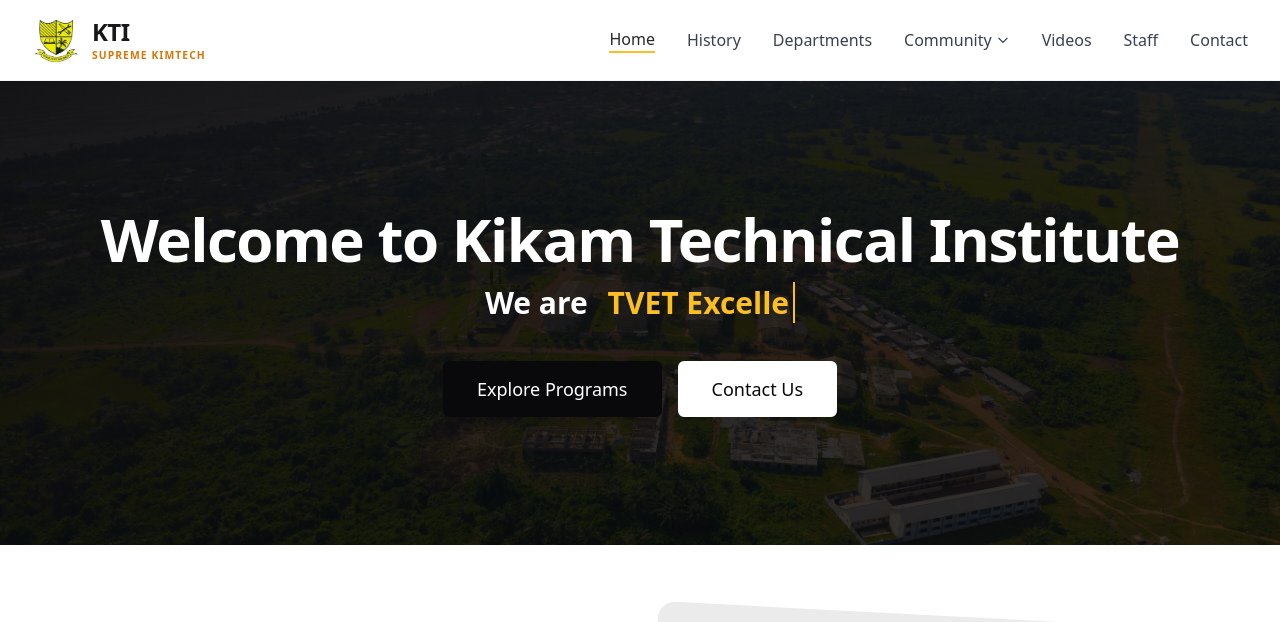
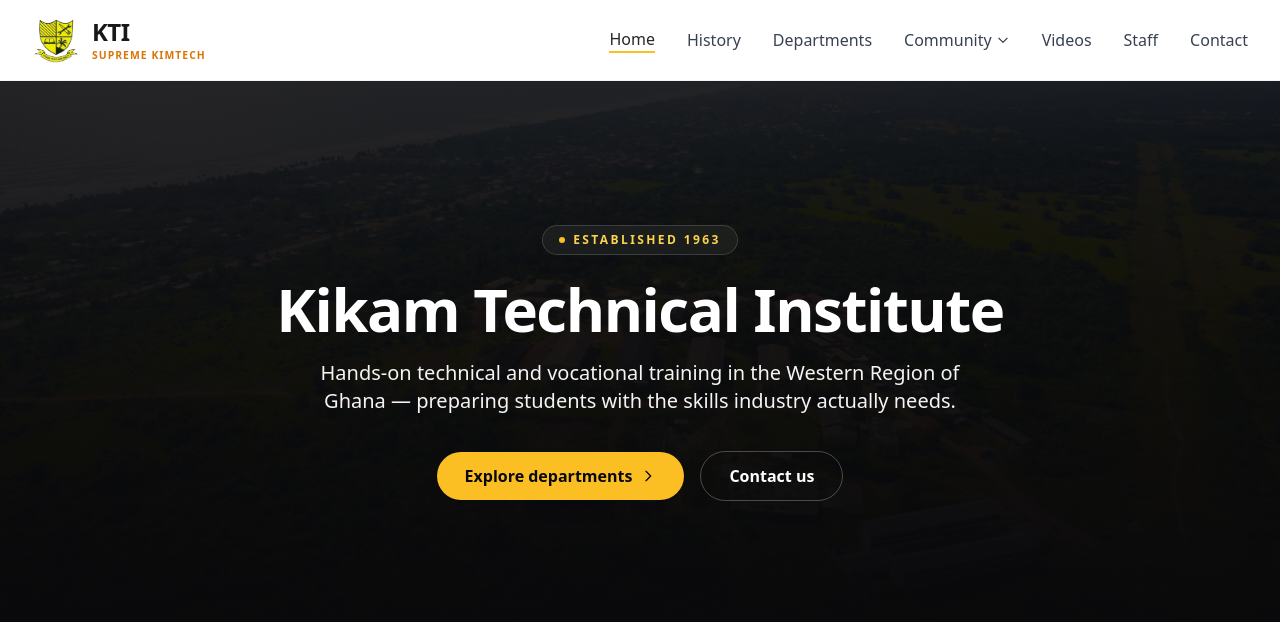
Before and after one commit to androidnega/kti, a PHP site: page /KTI/ in a window 1280 px wide. Shown: the top 622 px of the page. Run offline with PHP 8.4, Linux system fonts and the light colour scheme; some libraries are stand-ins or nearby versions.

Commit message:
Clean homepage hero: drop typewriter, simplify layout
Replaces the heavy gradient + animated typewriter with a calm,
centered hero: subtle photo overlay, a small "Established 1963" pill,
single bold headline, one supporting sentence, and two rounded
CTAs (Explore departments / Contact us). No JS required.

Co-authored-by: Cursor <cursoragent@cursor.com>

```diff
--- a/app/views/home.php
+++ b/app/views/home.php
@@ -1,91 +1,35 @@
 <?php ob_start(); ?>
 
 <!-- Hero Section -->
-<section class="hero relative py-20 sm:py-24 md:py-32 bg-cover bg-center" style="background-image: url('<?= APP_URL ?>/assets/images/droneshotcampus.jpg');">
-    <div class="absolute inset-0 bg-gradient-to-br from-primary-900/95 via-primary-900/85 to-primary-900/80"></div>
-    <div class="relative max-w-7xl mx-auto px-4 sm:px-6 lg:px-8 text-center text-white">
-        <h1 class="text-2xl sm:text-4xl md:text-5xl lg:text-6xl font-extrabold mb-3 sm:mb-4 leading-tight tracking-tight text-balance" style="font-family: system-ui, -apple-system, BlinkMacSystemFont, 'Segoe UI', sans-serif;">
-            <span class="text-white">Welcome to Kikam Technical Institute</span>
+<section class="relative isolate overflow-hidden bg-primary-900 text-white">
+    <div class="absolute inset-0 -z-10">
+        <img src="<?= APP_URL ?>/assets/images/droneshotcampus.jpg" alt="" class="h-full w-full object-cover opacity-40" loading="eager" fetchpriority="high">
+        <div class="absolute inset-0 bg-gradient-to-b from-primary-900/70 via-primary-900/85 to-primary-900"></div>
+    </div>
+
+    <div class="mx-auto flex max-w-5xl flex-col items-center px-4 py-24 text-center sm:px-6 sm:py-28 md:py-32 lg:py-36">
+        <span class="inline-flex items-center gap-2 rounded-full border border-white/15 bg-white/5 px-4 py-1.5 text-[11px] font-semibold uppercase tracking-[0.2em] text-accent-300 backdrop-blur sm:text-xs">
+            <span class="h-1.5 w-1.5 rounded-full bg-accent-400"></span>
+            Established 1963
+        </span>
+
+        <h1 class="mt-6 max-w-4xl text-balance text-3xl font-bold leading-[1.1] tracking-tight sm:text-5xl md:text-6xl">
+            Kikam Technical Institute
         </h1>
-        <p class="font-sans text-xl sm:text-2xl md:text-3xl font-semibold text-accent-400 mb-8 sm:mb-10 text-balance">
-            <span class="text-white">We are</span>
-            <span class="ml-3 border-r-2 border-accent-400 pr-1 min-w-[7ch]" id="typewriter-dynamic"></span>
+
+        <p class="mt-5 max-w-2xl text-balance text-base leading-relaxed text-primary-100 sm:text-lg md:text-xl">
+            Hands-on technical and vocational training in the Western Region of Ghana — preparing students with the skills industry actually needs.
         </p>
-        <div class="flex flex-col sm:flex-row gap-4 justify-center">
-            <a href="<?= APP_URL ?>?url=programs" class="btn bg-primary-900 hover:bg-black text-white px-8 py-3 rounded-md text-lg transition-colors border-2 border-primary-900">
-                Explore Programs
+
+        <div class="mt-9 flex flex-col items-center gap-3 sm:flex-row sm:gap-4">
+            <a href="<?= APP_URL ?>?url=departments" class="inline-flex items-center justify-center rounded-full bg-accent-400 px-7 py-3 text-base font-semibold text-primary-900 shadow-sm transition hover:bg-accent-300 focus:outline-none focus:ring-2 focus:ring-accent-300 focus:ring-offset-2 focus:ring-offset-primary-900">
+                Explore departments
+                <svg class="ml-2 h-4 w-4" fill="none" stroke="currentColor" viewBox="0 0 24 24" aria-hidden="true"><path stroke-linecap="round" stroke-linejoin="round" stroke-width="2" d="M9 5l7 7-7 7"/></svg>
             </a>
-            <a href="<?= APP_URL ?>?url=contact" class="btn bg-white hover:bg-gray-100 text-primary-900 px-8 py-3 rounded-md text-lg transition-colors border-2 border-white">
-                Contact Us
+            <a href="<?= APP_URL ?>?url=contact" class="inline-flex items-center justify-center rounded-full border border-white/25 px-7 py-3 text-base font-semibold text-white transition hover:bg-white/10 focus:outline-none focus:ring-2 focus:ring-white/40 focus:ring-offset-2 focus:ring-offset-primary-900">
+                Contact us
             </a>
         </div>
-        <script>
-            (function () {
-                const phrases = [
-                    'Supreme Kimtech',
-                    'TVET Excellence',
-                    'Skills for Life',
-                    'Career Ready'
-                ];
-
-                const el = document.getElementById('typewriter-dynamic');
-                if (!el) return;
-
-                let phraseIndex = 0;
-                let charIndex = 0;
-                let deleting = false;
-
-                function randomDelay(base, variance) {
-                    return base + Math.floor(Math.random() * variance);
-                }
-
-                function nextPhrase() {
-                    phraseIndex = (phraseIndex + 1) % phrases.length;
-                }
-
-                function tick() {
-                    const current = phrases[phraseIndex];
-
-                    // Randomly choose a typing style each full cycle
-                    const style = phraseIndex % 3; // 0: normal, 1: fast, 2: slower
-
-                    const typingBase = style === 0 ? 90 : style === 1 ? 55 : 120;
-                    const typingVar = style === 0 ? 60 : style === 1 ? 30 : 40;
-                    const deletingBase = style === 0 ? 60 : style === 1 ? 45 : 80;
-                    const deletingVar = style === 0 ? 40 : style === 1 ? 25 : 35;
-
-                    if (!deleting) {
-                        charIndex++;
-                        el.textContent = current.slice(0, charIndex);
-
-                        if (charIndex === current.length) {
-                            // Hold full text briefly, then maybe do a quick blink before deleting
-                            const holdTime = style === 1 ? 800 : 1200;
-                            setTimeout(() => {
-                                deleting = true;
-                                tick();
-                            }, holdTime);
-                            return;
-                        }
-                    } else {
-                        charIndex--;
-                        el.textContent = current.slice(0, charIndex);
-
-                        if (charIndex === 0) {
-                            deleting = false;
-                            nextPhrase();
-                        }
-                    }
-
-                    const base = deleting ? deletingBase : typingBase;
-                    const variance = deleting ? deletingVar : typingVar;
-                    setTimeout(tick, randomDelay(base, variance));
-                }
-
-                // Start with a small delay so page loads cleanly
-                setTimeout(tick, 600);
-            })();
-        </script>
     </div>
 </section>
 
```
